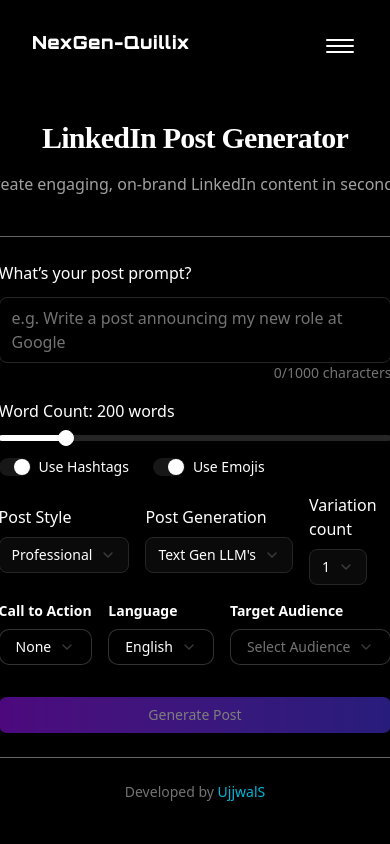
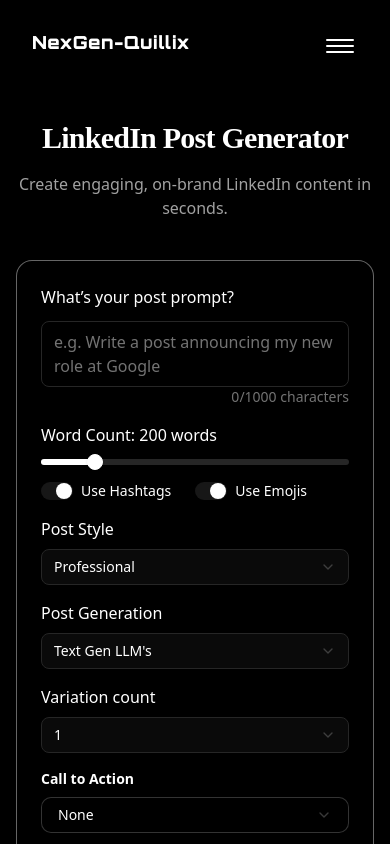
Before and after one commit to UjjwalSaini07/NexGen-Quillix, a Next.js app in the folder frontend/: page /linkedin in a window 390 px wide. Shown: the top 844 px of the page. Built offline with nearby package versions, Linux system fonts and the light colour scheme.

Commit message:
Improve form layout responsiveness in linkedinPost
Updated form sections to use flex-col on small screens and flex-row on larger screens. Added width classes to ensure select inputs and labels are full width on mobile, enhancing usability and visual consistency.

```diff
--- a/frontend/src/components/linkedin/linkedinPost.jsx
+++ b/frontend/src/components/linkedin/linkedinPost.jsx
@@ -233,11 +233,11 @@
               </label>
             </div>
 
-            <div className="flex flex-row items-center gap-4">
-              <div>
+            <div className="flex flex-col sm:flex-row items-center gap-4">
+              <div className="w-full sm:w-auto">
                 <Label className="text-white text-md mb-2">Post Style</Label>
                 <Select value={postStyle} onValueChange={setPostStyle}>
-                  <SelectTrigger className="bg-neutral-950 border border-neutral-800 text-white">
+                  <SelectTrigger className="bg-neutral-950 border border-neutral-800 text-white w-full">
                     <SelectValue placeholder="Choose style" />
                   </SelectTrigger>
                   <SelectContent className="bg-neutral-950 border border-neutral-800 text-white">
@@ -249,10 +249,11 @@
                   </SelectContent>
                 </Select>
               </div>
-              <div>
+
+              <div className="w-full sm:w-auto">
                 <Label className="text-white text-md mb-2">Post Generation</Label>
                 <Select value={postGenerations} onValueChange={setPostGenerations}>
-                  <SelectTrigger className="bg-neutral-950 border border-neutral-800 text-white">
+                  <SelectTrigger className="bg-neutral-950 border border-neutral-800 text-white w-full">
                     <SelectValue placeholder="Choose number" />
                   </SelectTrigger>
                   <SelectContent className="bg-neutral-950 border border-neutral-800 text-white">
@@ -264,10 +265,11 @@
                   </SelectContent>
                 </Select>
               </div>
-              <div>
+
+              <div className="w-full sm:w-auto">
                 <Label className="text-white text-md mb-2">Variation count</Label>
                 <Select value={variations} onValueChange={setVariations}>
-                  <SelectTrigger className="bg-neutral-950 border border-neutral-800 text-white">
+                  <SelectTrigger className="bg-neutral-950 border border-neutral-800 text-white w-full">
                     <SelectValue placeholder="Choose number" />
                   </SelectTrigger>
                   <SelectContent className="bg-neutral-950 border border-neutral-800 text-white">
@@ -280,13 +282,13 @@
                 </Select>
               </div>
             </div>
-            <div className="flex flex-row gap-4 w-full">
-              <div>
+            <div className="flex flex-col sm:flex-row gap-4 w-full">
+              <div className="w-full sm:w-auto">
                 <label className="block text-sm font-semibold text-white mb-2">
                   Call to Action
                 </label>
                 <Select value={cta} onValueChange={setCta}>
-                  <SelectTrigger className="bg-black/40 backdrop-blur-md border border-white/20 text-white px-4 py-3 rounded-lg shadow-md focus:ring-2 focus:ring-cyan-500 transition">
+                  <SelectTrigger className="bg-black/40 backdrop-blur-md border border-white/20 text-white px-4 py-3 rounded-lg shadow-md focus:ring-2 focus:ring-cyan-500 transition w-full">
                     <SelectValue placeholder="Select CTA" />
                   </SelectTrigger>
                   <SelectContent className="bg-black/40 backdrop-blur-md border border-white/20 text-white rounded-lg shadow-xl">
@@ -303,12 +305,12 @@
                 </Select>
               </div>
 
-              <div>
+              <div className="w-full sm:w-auto">
                 <label className="block text-sm font-semibold text-white mb-2">
                   Language
                 </label>
                 <Select value={language} onValueChange={setLanguage}>
-                  <SelectTrigger className="bg-black/40 backdrop-blur-md border border-white/20 text-white px-4 py-3 rounded-lg shadow-md focus:ring-2 focus:ring-cyan-500 transition">
+                  <SelectTrigger className="bg-black/40 backdrop-blur-md border border-white/20 text-white px-4 py-3 rounded-lg shadow-md focus:ring-2 focus:ring-cyan-500 transition w-full">
                     <SelectValue placeholder="Select Language" />
                   </SelectTrigger>
                   <SelectContent className="bg-black/40 backdrop-blur-md border border-white/20 text-white rounded-lg shadow-xl">
@@ -326,12 +328,12 @@
                 </Select>
               </div>
 
-              <div>
+              <div className="w-full sm:w-auto">
                 <label className="block text-sm font-semibold text-white mb-2">
                   Target Audience
                 </label>
                 <Select value={audience} onValueChange={setAudience}>
-                  <SelectTrigger className="bg-black/40 backdrop-blur-md border border-white/20 text-white px-4 py-3 rounded-lg shadow-md focus:ring-2 focus:ring-cyan-500 transition">
+                  <SelectTrigger className="bg-black/40 backdrop-blur-md border border-white/20 text-white px-4 py-3 rounded-lg shadow-md focus:ring-2 focus:ring-cyan-500 transition w-full">
                     <SelectValue placeholder="Select Audience" />
                   </SelectTrigger>
                   <SelectContent className="bg-black/40 backdrop-blur-md border border-white/20 text-white rounded-lg shadow-xl">
```
